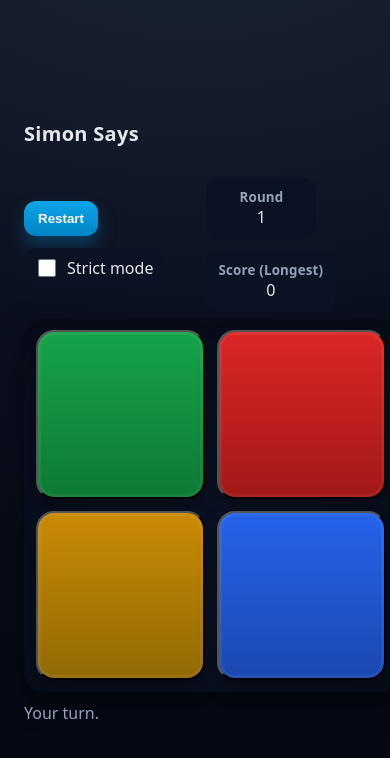
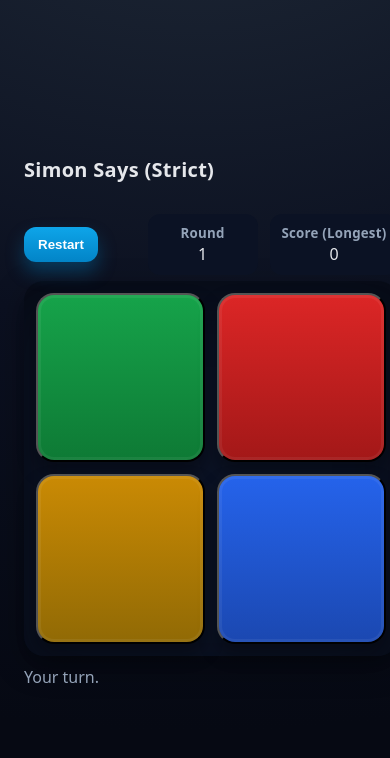
Before and after one commit to hairywin/simon-says, a plain HTML site: page index.html in a window 390 px wide. Both pictures are taken after a click on the button "Restart". Drawn offline with Linux system fonts and the light colour scheme.

Commit message:
index.html

```diff
--- a/index.html
+++ b/index.html
@@ -3,7 +3,7 @@
 <head>
 <meta charset="utf-8" />
 <meta name="viewport" content="width=device-width,initial-scale=1" />
-<title>Simon Says</title>
+<title>Simon Says — Strict</title>
 <style>
   :root{
     --bg:#0f172a; --ink:#e5e7eb; --muted:#94a3b8; --accent:#22d3ee;
@@ -13,7 +13,7 @@
   *{box-sizing:border-box}
   body{
     margin:0; min-height:100svh; display:grid; place-items:center;
-    font:500 16px/1.4 system-ui, -apple-system, Segoe UI, Roboto, Inter, Arial, sans-serif;
+    font:500 16px/1.4 system-ui,-apple-system,Segoe UI,Roboto,Inter,Arial,sans-serif;
     background:radial-gradient(1200px 900px at 50% -20%, #1f2937 0%, #0b1020 55%, #060913 100%);
     color:var(--ink); padding:24px;
   }
@@ -57,21 +57,16 @@
     cursor:pointer; box-shadow:0 10px 18px rgba(2,132,199,.35); transition:transform .08s ease, filter .08s ease;
   }
   .btn:active{transform:translateY(1px)}
-  .toggle{
-    display:inline-flex; align-items:center; gap:8px; background:#0b1224; padding:8px 10px; border-radius:12px;
-  }
-  input[type="checkbox"]{width:18px; height:18px; accent-color:var(--accent); cursor:pointer}
   .msg{margin-top:10px; color:var(--muted); min-height:20px}
 </style>
 </head>
 <body>
   <div class="wrap">
-    <h1>Simon Says</h1>
+    <h1>Simon Says (Strict)</h1>
 
     <div class="hud">
       <div class="left">
         <button id="restart" class="btn">Restart</button>
-        <label class="toggle"><input id="strict" type="checkbox" /> Strict mode</label>
       </div>
       <div class="right">
         <div class="stat"><small>Round</small><span id="round">0</span></div>
@@ -86,31 +81,26 @@
       <button class="pad b" id="p3" data-id="3" aria-label="Blue"></button>
     </div>
 
-    <div class="msg" id="msg">Press Restart to begin.</div>
+    <div class="msg" id="msg">Press Restart to begin. Strict mode is always on.</div>
   </div>
 
 <script>
 (() => {
-  // Elements
   const pads = [...document.querySelectorAll('.pad')];
-  const board = document.getElementById('board');
   const restartBtn = document.getElementById('restart');
-  const strictChk = document.getElementById('strict');
   const roundEl = document.getElementById('round');
   const scoreEl = document.getElementById('score');
   const msgEl = document.getElementById('msg');
 
-  // Game state
   let sequence = [];
   let stepIndex = 0;
   let acceptingInput = false;
-  let sessionId = 0; // cancels pending playback when incremented
+  let sessionId = 0;
   let best = 0;
 
-  // Audio (simple WebAudio beeps)
   const AC = window.AudioContext || window.webkitAudioContext;
   const ctx = AC ? new AC() : null;
-  const tones = [329.63, 261.63, 220.00, 196.00]; // E4, C4, A3, G3
+  const tones = [329.63, 261.63, 220.00, 196.00];
 
   function beep(idx, dur = 420, vol = 0.2) {
     if (!ctx) return;
@@ -126,32 +116,26 @@
     g.gain.exponentialRampToValueAtTime(0.0001, t + dur / 1000);
     o.stop(t + dur / 1000 + 0.02);
   }
-
-  function setPadsDisabled(disabled) {
-    pads.forEach(p => p.classList.toggle('disabled', disabled));
-  }
-
-  function lightPad(idx, dur = 500) {
+  function setPadsDisabled(disabled){ pads.forEach(p => p.classList.toggle('disabled', disabled)); }
+  function lightPad(idx, dur = 500){
     const el = document.getElementById('p' + idx);
     if (!el) return;
     el.classList.add('lit');
     beep(idx, dur);
     setTimeout(() => el.classList.remove('lit'), Math.max(150, dur - 60));
   }
+  const sleep = ms => new Promise(r => setTimeout(r, ms));
 
-  function sleep(ms) { return new Promise(r => setTimeout(r, ms)); }
-
-  async function playback() {
+  async function playback(){
     acceptingInput = false;
     setPadsDisabled(true);
     const mySession = sessionId;
     msgEl.textContent = 'Watch the sequence.';
-    // Speed up slightly as sequence grows
     const base = 520;
     const stepDur = Math.max(250, base - sequence.length * 12);
     await sleep(500);
-    for (let i = 0; i < sequence.length; i++) {
-      if (mySession !== sessionId) return; // cancelled
+    for (let i = 0; i < sequence.length; i++){
+      if (mySession !== sessionId) return;
       lightPad(sequence[i], stepDur);
       await sleep(stepDur + 140);
     }
@@ -162,19 +146,11 @@
     msgEl.textContent = 'Your turn.';
   }
 
-  function updateRound() {
-    roundEl.textContent = String(sequence.length);
-  }
-  function updateScore() {
-    scoreEl.textContent = String(best);
-  }
+  function updateRound(){ roundEl.textContent = String(sequence.length); }
+  function updateScore(){ scoreEl.textContent = String(best); }
+  function addRandomStep(){ sequence.push(Math.floor(Math.random() * 4)); updateRound(); }
 
-  function addRandomStep() {
-    sequence.push(Math.floor(Math.random() * 4));
-    updateRound();
-  }
-
-  function resetGame(keepBest = false) {
+  function resetGame(keepBest = false){
     sessionId++;
     sequence = [];
     stepIndex = 0;
@@ -182,11 +158,11 @@
     if (!keepBest) best = 0;
     updateRound(); updateScore();
     setPadsDisabled(true);
-    msgEl.textContent = 'Press Restart to begin.';
+    msgEl.textContent = 'Press Restart to begin. Strict mode is always on.';
   }
 
-  async function startGame() {
-    sessionId++; // cancel any pending playback
+  async function startGame(){
+    sessionId++;
     stepIndex = 0;
     sequence = [];
     updateRound();
@@ -197,13 +173,12 @@
     await playback();
   }
 
-  async function handleWrong() {
+  async function handleWrong(){
     acceptingInput = false;
     setPadsDisabled(true);
-    msgEl.textContent = strictChk.checked ? 'Wrong. Strict mode: restarting.' : 'Wrong. Watch again.';
-    // brief error tone and flash all pads
+    msgEl.textContent = 'Wrong. Restarting.';
     pads.forEach(p => p.classList.add('lit'));
-    if (ctx) {
+    if (ctx){
       const o = ctx.createOscillator(), g = ctx.createGain();
       o.type = 'sawtooth'; o.frequency.value = 110;
       g.gain.value = 0.0001; o.connect(g); g.connect(ctx.destination);
@@ -215,27 +190,16 @@
     }
     await sleep(380);
     pads.forEach(p => p.classList.remove('lit'));
-
-    if (strictChk.checked) {
-      await startGame();
-    } else {
-      await playback();
-    }
+    await startGame(); // strict always
   }
 
-  async function handlePadPress(idx) {
+  async function handlePadPress(idx){
     if (!acceptingInput) return;
-    // immediate tactile light
     lightPad(idx, 260);
-
     const expected = sequence[stepIndex];
-    if (idx !== expected) {
-      return handleWrong();
-    }
-
+    if (idx !== expected) return handleWrong();
     stepIndex++;
-    if (stepIndex === sequence.length) {
-      // Completed round
+    if (stepIndex === sequence.length){
       best = Math.max(best, sequence.length);
       updateScore();
       acceptingInput = false;
@@ -247,18 +211,14 @@
     }
   }
 
-  // Events
   pads.forEach(p => {
-    p.addEventListener('click', e => handlePadPress(Number(p.dataset.id)));
-    // Optional keyboard focus feedback
+    p.addEventListener('click', () => handlePadPress(Number(p.dataset.id)));
     p.addEventListener('keydown', e => {
-      if (e.key === 'Enter' || e.key === ' ') { e.preventDefault(); handlePadPress(Number(p.dataset.id)); }
+      if (e.key === 'Enter' || e.key === ' '){ e.preventDefault(); handlePadPress(Number(p.dataset.id)); }
     });
   });
+  document.getElementById('restart').addEventListener('click', startGame);
 
-  restartBtn.addEventListener('click', () => startGame());
-
-  // Init
   resetGame(false);
 })();
 </script>
```
